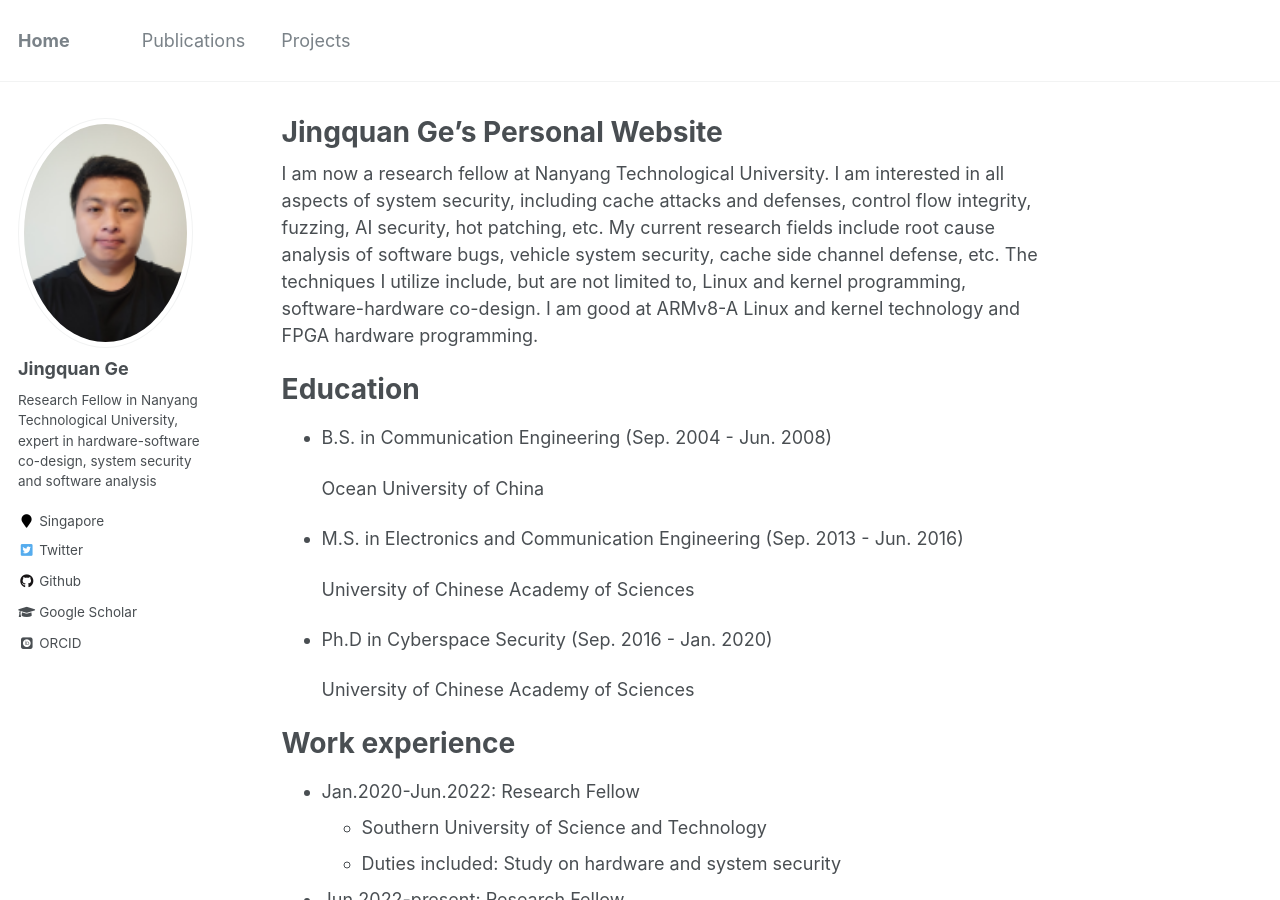
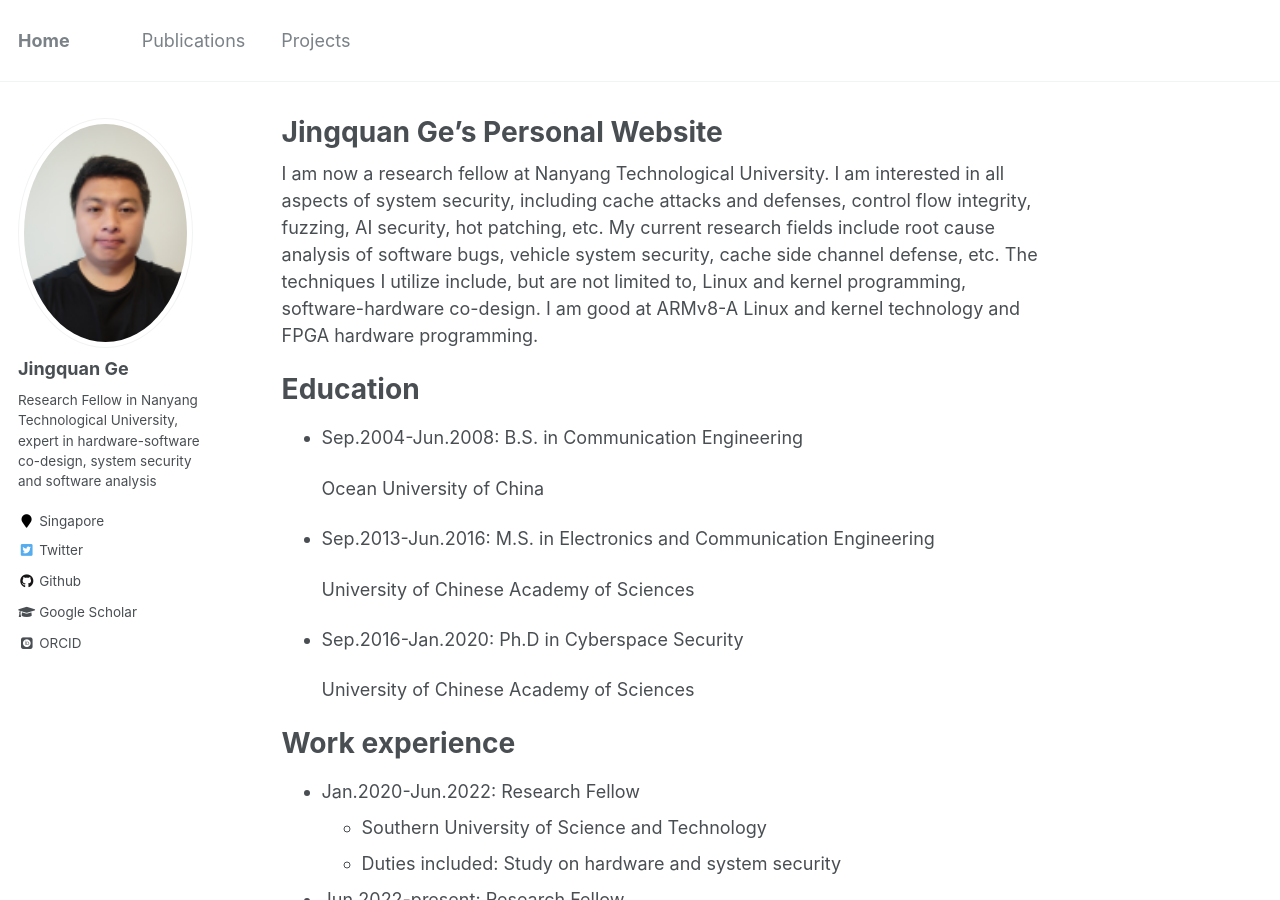
Before and after one commit to gejingquan/gejingquan.github.io, a Jekyll site: the page built from _pages/about.md, in a window 1280 px wide and 900 px high. Built offline with Jekyll 4.4.1, drawn with Linux system fonts in a browser that asks for light colours; some web fonts are replaced.

```diff
--- a/_pages/about.md
+++ b/_pages/about.md
@@ -13,18 +13,18 @@ I am now a research fellow at Nanyang Technological University. I am interested
 
 Education
 ======
-* B.S. in Communication Engineering (Sep. 2004 - Jun. 2008)
+* Sep.2004-Jun.2008: B.S. in Communication Engineering
 
     Ocean University of China
 
 
 
-* M.S. in Electronics and Communication Engineering (Sep. 2013 - Jun. 2016)
+* Sep.2013-Jun.2016: M.S. in Electronics and Communication Engineering
 
     University of Chinese Academy of Sciences
 
 
-* Ph.D in Cyberspace Security (Sep. 2016 - Jan. 2020)
+* Sep.2016-Jan.2020: Ph.D in Cyberspace Security
 
     University of Chinese Academy of Sciences
 
```
